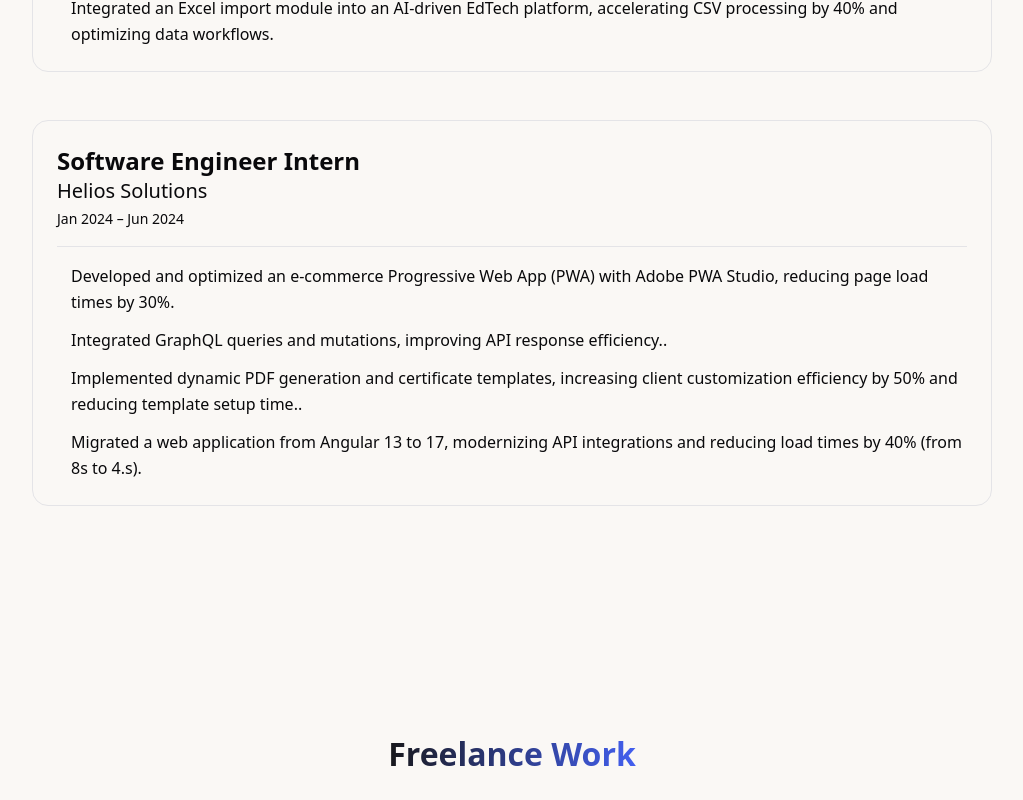
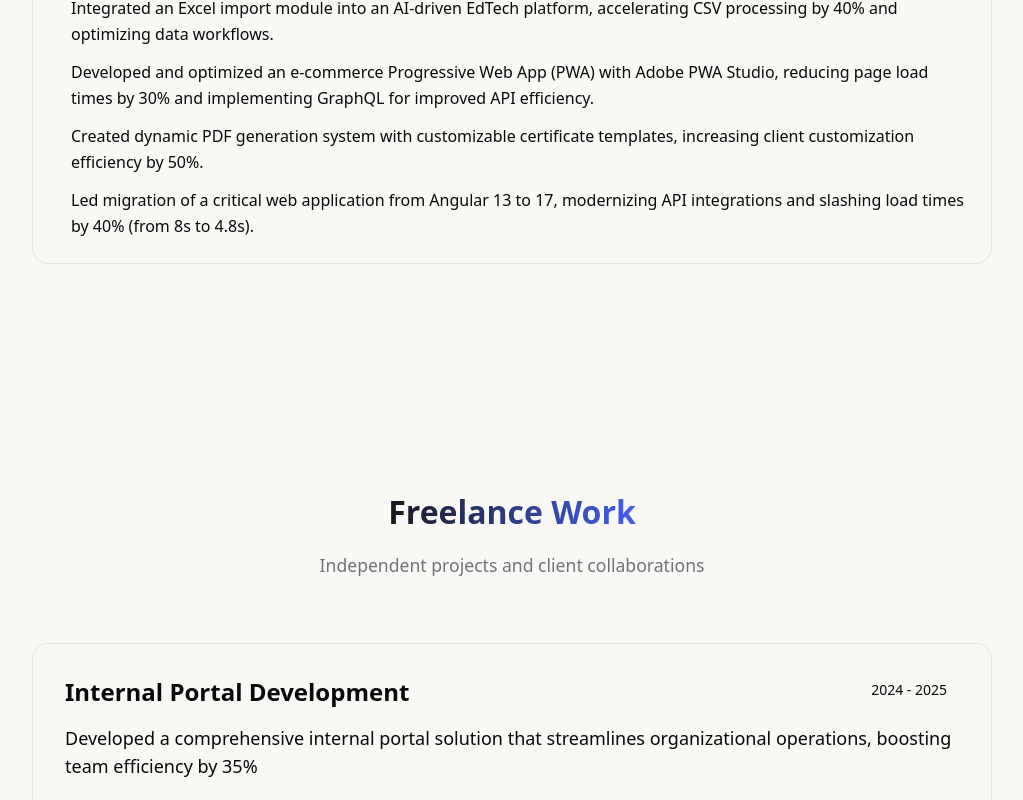
Before and after one commit to Shivam1303/portfolio, a Next.js app: page / in a window 1280 px wide. Shown: the part 1540-2340 px from the top of the page, without its empty margins (128-1151 px from the left). Built offline with nearby package versions, Linux system fonts and the light colour scheme.

Commit message:
Updated data.

```diff
--- a/src/data/profile.ts
+++ b/src/data/profile.ts
@@ -1,12 +1,12 @@
 export const profileData = {
-  name: 'SHIVAM TRIVEDI',
-  location: 'Vadodara, Gujarat',
-  email: 'shivam.trivedi.dev@gmail.com',
+  name: "SHIVAM TRIVEDI",
+  location: "Vadodara, Gujarat",
+  email: "shivam.trivedi.dev@gmail.com",
   links: {
-    github: 'https://github.com/Shivam1303',
-    npm: 'https://www.npmjs.com/~sliderzz',
-    linkedin: 'https://www.linkedin.com/in/shivam-trivedi-io/',
-    twitter: 'https://twitter.com/io_shivam',
+    github: "https://github.com/Shivam1303",
+    npm: "https://www.npmjs.com/~sliderzz",
+    linkedin: "https://www.linkedin.com/in/shivam-trivedi-io/",
+    twitter: "https://twitter.com/io_shivam",
   },
   about: [
     "I'm a software engineer who loves building fast, scalable, and user-friendly applications. Whether it's crafting sleek UIs, optimizing backend performance, or creating reusable component libraries, I thrive on solving real-world problems with code. Passionate about modern JavaScript frameworks and .NET technologies, I'm always experimenting with new tools and ideas.",
@@ -14,167 +14,176 @@ export const profileData = {
   ],
   workExperience: [
     {
-      title: 'Associate Software Engineer',
-      company: 'Helios Solutions',
-      period: 'Jul 2024 – Present',
+      title: "Associate Software Engineer",
+      company: "Helios Solutions",
+      period: "Jan 2024 – Present",
       achievements: [
-        'Optimized a certification and quote generation system (Angular, .NET, MSSQL), boosting document generation speed by 40% and improving sales accuracy by 45%.',
-        'Enhanced an admin support interface, reducing ticket response time by 25% and boosting agent efficiency by 15%.',
-        'Developed a product customization platform (Fabric.js, Knockout.js, Three.js, .NET), processing 5K+ images daily, cutting server response time by 35%.',
-        'Upgraded a .NET project from 4.8.1 to 8, reducing server response time by 35% and improving code structure by applying SOLID principles.',
-        'Integrated an Excel import module into an AI-driven EdTech platform, accelerating CSV processing by 40% and optimizing data workflows.',
-      ],
-    },
-    {
-      title: 'Software Engineer Intern',
-      company: 'Helios Solutions',
-      period: 'Jan 2024 – Jun 2024',
-      achievements: [
-        'Developed and optimized an e-commerce Progressive Web App (PWA) with Adobe PWA Studio, reducing page load times by 30%.',
-        'Integrated GraphQL queries and mutations, improving API response efficiency..',
-        'Implemented dynamic PDF generation and certificate templates, increasing client customization efficiency by 50% and reducing template setup time..',
-        'Migrated a web application from Angular 13 to 17, modernizing API integrations and reducing load times by 40% (from 8s to 4.s).',
+        "Optimized a certification and quote generation system (Angular, .NET, MSSQL), boosting document generation speed by 40% and improving sales accuracy by 45%.",
+        "Enhanced an admin support interface, reducing ticket response time by 25% and boosting agent efficiency by 15%.",
+        "Developed a product customization platform (Fabric.js, Knockout.js, Three.js, .NET), processing 5K+ images daily, cutting server response time by 35%.",
+        "Upgraded a .NET project from 4.8.1 to 8, reducing server response time by 35% and improving code structure by applying SOLID principles.",
+        "Integrated an Excel import module into an AI-driven EdTech platform, accelerating CSV processing by 40% and optimizing data workflows.",
+        "Developed and optimized an e-commerce Progressive Web App (PWA) with Adobe PWA Studio, reducing page load times by 30% and implementing GraphQL for improved API efficiency.",
+        "Created dynamic PDF generation system with customizable certificate templates, increasing client customization efficiency by 50%.",
+        "Led migration of a critical web application from Angular 13 to 17, modernizing API integrations and slashing load times by 40% (from 8s to 4.8s).",
       ],
     },
   ],
   freelancingExperience: [
     {
-      title: 'Internal Portal Development',
-      period: '2024 - 2025',
+      title: "Internal Portal Development",
+      period: "2024 - 2025",
       techStack: [
-        'Next.js',
-        'Payload CMS',
-        'Microsoft Authentication',
-        'TypeScript',
-        'Tailwind CSS',
+        "Next.js",
+        "Payload CMS",
+        "Microsoft Authentication",
+        "TypeScript",
+        "Tailwind CSS",
       ],
       description:
-        'Developed a comprehensive internal portal solution that streamlines organizational operations',
+        "Developed a comprehensive internal portal solution that streamlines organizational operations, boosting team efficiency by 35%",
       features: [
-        'Document Management System with version control and access permissions',
-        'News and Announcements platform with rich text editing capabilities',
-        'Event Management System with calendar integration',
-        'Secure Microsoft authentication integration for enterprise users',
-        'Multiple frontend landing pages with dynamic content management',
-        'Custom admin dashboard for content management using Payload CMS',
+        "Document Management System with version control and access permissions",
+        "News and Announcements platform with rich text editing capabilities",
+        "Event Management System with calendar integration",
+        "Secure Microsoft authentication integration for enterprise users",
+        "Multiple frontend landing pages with dynamic content management",
+        "Custom admin dashboard for content management using Payload CMS",
       ],
     },
     {
-      title: 'Landing Pages Development',
-      period: '2022 - Present',
-      techStack: ['Next.js', 'React', 'Node.js', 'TypeScript', 'Tailwind CSS'],
-      description: 'Created high-performance, SEO-optimized landing pages for various clients',
+      title: "Landing Pages Development",
+      period: "2022 - Present",
+      techStack: ["Next.js", "React", "Node.js", "TypeScript", "Tailwind CSS"],
+      description:
+        "Created high-performance, SEO-optimized landing pages that increased client conversion rates by 25-40%",
       features: [
-        'Developed responsive and modern landing pages with optimal performance',
-        'Implemented SEO best practices and meta tag optimization',
-        'Built dynamic content management systems for easy content updates',
-        'Integrated analytics and tracking systems for performance monitoring',
-        'Created reusable component libraries for consistent design',
-        'Optimized images and assets for fast loading times',
+        "Developed responsive and modern landing pages with optimal performance",
+        "Implemented SEO best practices and meta tag optimization",
+        "Built dynamic content management systems for easy content updates",
+        "Integrated analytics and tracking systems for performance monitoring",
+        "Created reusable component libraries for consistent design",
+        "Optimized images and assets for fast loading times",
       ],
     },
   ],
   education: [
     {
-      degree: 'B-Tech in Computer Engineering',
-      institution: 'University of Engineering and Technology',
-      period: 'Aug 2021 – May 2024',
+      degree: "B-Tech in Computer Engineering",
+      institution: "University of Engineering and Technology",
+      period: "Aug 2021 – May 2024",
     },
   ],
   skills: [
     {
-      category: 'Programming Languages',
-      items: ['JavaScript', 'TypeScript', 'C#', 'Dart'],
+      category: "Programming Languages",
+      items: ["JavaScript", "TypeScript", "C#", "Dart"],
     },
     {
-      category: 'Frameworks & Libraries',
+      category: "Frameworks & Libraries",
       items: [
-        'Node.js',
-        'React',
-        'Next.js',
-        'Angular',
-        '.NET Core',
-        '.NET Framework',
-        'Entity Framework',
-        'Adobe PWA Studio',
+        "Node.js",
+        "React",
+        "Next.js",
+        "Angular",
+        ".NET Core",
+        ".NET Framework",
+        "Entity Framework",
+        "Adobe PWA Studio",
+        "Express.js",
+        "Tailwind CSS",
       ],
     },
     {
-      category: 'Databases',
-      items: ['MySQL', 'MSSQL', 'PostgreSQL', 'Google BigQuery', 'MongoDB', 'Firebase'],
+      category: "Databases",
+      items: [
+        "MySQL",
+        "MSSQL",
+        "PostgreSQL",
+        "Google BigQuery",
+        "MongoDB",
+        "Firebase",
+        "Redis",
+      ],
     },
     {
-      category: 'Other Tools',
+      category: "Other Tools",
       items: [
-        'GraphQL',
-        'REST APIs',
-        'Webpack',
-        'Redux',
-        'Git',
-        'Agile Development',
-        'NPM Package Development',
+        "GraphQL",
+        "REST APIs",
+        "Webpack",
+        "Redux",
+        "Git",
+        "Agile Development",
+        "NPM Package Development",
+        "Docker",
+        "Azure DevOps",
+        "CI/CD Pipelines",
       ],
     },
   ],
   openSourceContributions: [
     {
-      title: 'Fleek UI Components (NPM Packages)',
+      title: "Fleek UI Components (NPM Packages)",
       description:
-        'Developed & published a suite of scalable UI components for modern web apps, enhancing performance & UX.',
-      techStack: ['TypeScript', 'React', 'Node.js', 'Webpack', 'NPM'],
+        "Developed & published a suite of scalable UI components for modern web apps, enhancing performance & UX. Packages have over 5,000 monthly downloads.",
+      techStack: ["TypeScript", "React", "Node.js", "Webpack", "NPM"],
       packages: [
         {
-          name: '@sliderzz/typify',
-          description: 'Effortlessly convert from javascript to typescript.',
-          link: 'https://www.npmjs.com/package/@sliderzz/typify',
+          name: "@sliderzz/typify",
+          description: "Effortlessly convert from javascript to typescript.",
+          link: "https://www.npmjs.com/package/@sliderzz/typify",
         },
         {
-          name: '@sliderzz/fleek-infinite-scroll',
-          description: 'High-performance infinite scrolling for dynamic content.',
-          link: 'https://www.npmjs.com/package/@sliderzz/fleek-infinite-scroll',
+          name: "@sliderzz/fleek-infinite-scroll",
+          description:
+            "High-performance infinite scrolling for dynamic content.",
+          link: "https://www.npmjs.com/package/@sliderzz/fleek-infinite-scroll",
         },
         {
-          name: '@sliderzz/fleek-data-table',
-          description: 'Customizable and optimized data table for handling large datasets.',
-          link: 'https://www.npmjs.com/package/@sliderzz/fleek-data-table',
+          name: "@sliderzz/fleek-data-table",
+          description:
+            "Customizable and optimized data table for handling large datasets.",
+          link: "https://www.npmjs.com/package/@sliderzz/fleek-data-table",
         },
         {
-          name: '@sliderzz/fleek-multistepform',
-          description: 'Smooth multi-step form library with advanced state management.',
-          link: 'https://www.npmjs.com/package/@sliderzz/fleek-multistepform',
+          name: "@sliderzz/fleek-multistepform",
+          description:
+            "Smooth multi-step form library with advanced state management.",
+          link: "https://www.npmjs.com/package/@sliderzz/fleek-multistepform",
         },
       ],
     },
   ],
   projects: [
     {
-      title: 'Typify (TypeScript Utility Library)',
+      title: "Typify (TypeScript Utility Library)",
       description:
-        'Designed and published a type utility library for TypeScript, simplifying deep object type management. Provides schema validation, deep type transformations, and type utilities, improving developer experience in TypeScript projects.',
-      image: '/projects/typify.png',
+        "Designed and published a type utility library for TypeScript, simplifying deep object type management. Provides schema validation, deep type transformations, and type utilities, improving developer experience in TypeScript projects. Achieved 3,000+ monthly downloads.",
+      image: "/projects/typify.png",
       link: {
-        url: 'https://www.npmjs.com/package/@sliderzz/typify',
-        text: 'NPM',
+        url: "https://www.npmjs.com/package/@sliderzz/typify",
+        text: "NPM",
       },
     },
     {
-      title: 'Playlist Heaven',
+      title: "Playlist Heaven",
       description:
-        "Developed an AI-powered playlist generator that analyzes your Spotify listening history and music preferences to create personalized playlists. By understanding your taste in music, favorite artists, and listening patterns, it generates mood-based playlists that perfectly match your style while introducing you to new tracks you'll love.",
-      image: '/projects/playlist-heaven.png',
+        "Developed an AI-powered playlist generator that analyzes your Spotify listening history and music preferences to create personalized playlists. By understanding your taste in music, favorite artists, and listening patterns, it generates mood-based playlists that perfectly match your style while introducing you to new tracks you'll love. Used by 500+ users with a 4.8/5 satisfaction rating.",
+      image: "/projects/playlist-heaven.png",
       link: {
-        url: 'https://github.com/Shivam1303/spotify-ai-playlist',
-        text: 'GitHub',
+        url: "https://github.com/Shivam1303/spotify-ai-playlist",
+        text: "GitHub",
       },
     },
     {
-      title: 'URL Shortener',
+      title: "URL Shortener",
       description:
-        'Built a URL shortening service using Node.js and MySQL, optimizing query performance by 30%.',
-      image: '/projects/url-shortener.png',
+        "Built a URL shortening service using Node.js and MySQL, optimizing query performance by 30%. Features include custom aliases, QR code generation, and click analytics. Processes 10,000+ URL redirects monthly with 99.9% uptime.",
+      image: "/projects/url-shortener.png",
       link: {
-        url: 'https://github.com/Shivam1303/url-shortener',
-        text: 'GitHub',
+        url: "https://github.com/Shivam1303/url-shortener",
+        text: "GitHub",
       },
     },
   ],
```
